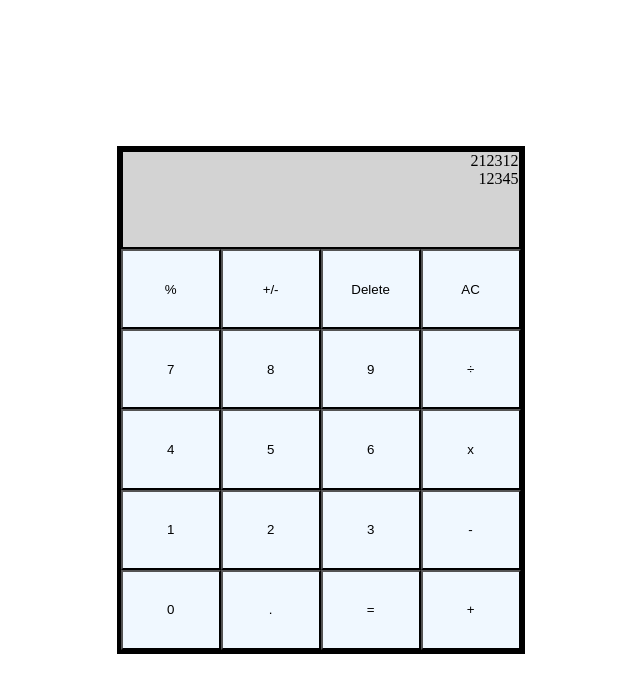
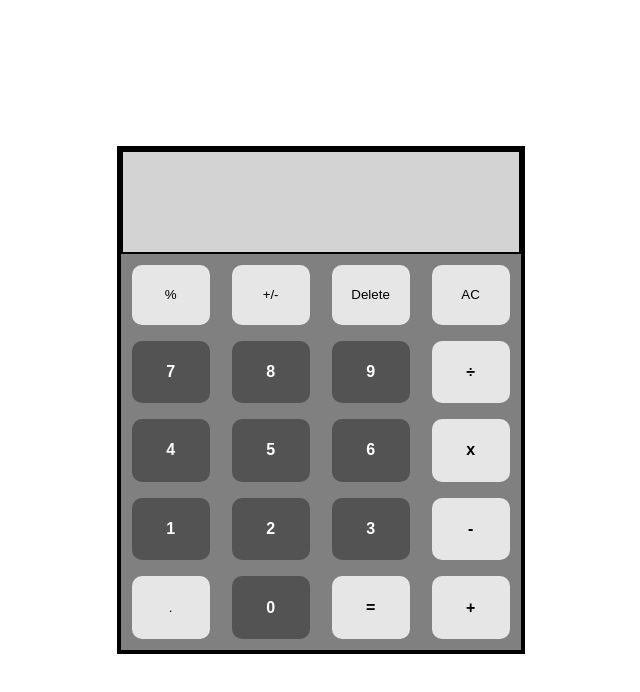
Before and after one commit to itsthewoz/calculator, a plain HTML site: page index.html in a window 1280 px wide. Both pictures are taken after a click on the button "AC". Shown: the whole page, without its empty margins (321-961 px from the left). Drawn offline with Linux system fonts and the light colour scheme.

Commit message:
added listeners and on click events for numbers and operators.

```diff
--- a/index.html
+++ b/index.html
@@ -11,33 +11,35 @@
   <body>
     <div class="calcbody">
       <div class="fullDisplay">
-        <div class="display">
-          <div>212312</div>
+        <div class="display" id="upperDisplay">
+          <div>0</div>
         </div>
-        <div class="display">
-          <div>12345</div>
+        <div class="display" id="lowerDisplay">
+          <div>0</div>
         </div>
       </div>
-      <button>%</button>
-      <button>+/-</button>
-      <button>Delete</button>
-      <button>AC</button>
-      <button>7</button>
-      <button>8</button>
-      <button>9</button>
-      <button>÷</button>
-      <button>4</button>
-      <button>5</button>
-      <button>6</button>
-      <button>x</button>
-      <button>1</button>
-      <button>2</button>
-      <button>3</button>
-      <button>-</button>
-      <button>0</button>
-      <button>.</button>
-      <button>=</button>
-      <button>+</button>
+      <div class="calcbuttons">
+        <button data-key="">%</button>
+        <button data-key="">+/-</button>
+        <button data-key="8">Delete</button>
+        <button data-key="" class="clear">AC</button>
+        <button data-key="55" class="number">7</button>
+        <button data-key="56" class="number">8</button>
+        <button data-key="57" class="number">9</button>
+        <button data-key="193" class="oper">÷</button>
+        <button data-key="52" class="number">4</button>
+        <button data-key="53" class="number">5</button>
+        <button data-key="54" class="number">6</button>
+        <button data-key="106" class="oper">x</button>
+        <button data-key="49" class="number">1</button>
+        <button data-key="50" class="number">2</button>
+        <button data-key="51" class="number">3</button>
+        <button data-key="109" class="oper">-</button>
+        <button data-key="110">.</button>
+        <button data-key="48" class="number">0</button>
+        <button data-key="187" class="oper">=</button>
+        <button data-key="107" class="oper">+</button>
+      </div>
     </div>
   </body>
 </html>
--- a/javascript/scripts.js
+++ b/javascript/scripts.js
@@ -1,16 +1,69 @@
 //vars for display value
 //vars to hold numbers
-let displayValue = "";
+let historyValue = ""; //top value
+let displayValue = ""; //bottom value
 let numberOne = "";
 let numberTwo = "";
 let currentValue = "";
 let operand = "";
 
-//const for button listeners and to grab/push value from the display
-const buttons = document.querySelectorAll("button");
-// buttons.addEventListener("click", () => {
-//   let operand = buttons;          //this is most likely wrong. Needs to set operand === clicked value. Most likely using e?
+const lowerDisplay = document.querySelector("#lowerDisplay");
+const upperDisplay = document.querySelector("#upperDisplay");
+const numberButtons = document.querySelectorAll(".number");
+const operButtons = document.querySelectorAll(".oper");
+const clear = document.querySelector(".clear");
+
+clear.addEventListener("click", reset);
+
+numberButtons.forEach((button) => {
+  button.addEventListener("click", function (e) {
+    if (displayValue === "") {
+      displayValue = e.target.innerText;
+      updateDisplay();
+      updateHistory();
+    } else {
+      displayValue = displayValue + e.target.innerText;
+      updateDisplay();
+      updateHistory();
+    }
+    console.log(e.target.innerText);
+  });
+});
+
+operButtons.forEach((button) => {
+  button.addEventListener("click", function (e) {
+    if (displayValue === "") {
+      return;
+    } else {
+      displayValue = displayValue + " " + e.target.innerText + " ";
+      updateDisplay();
+      updateHistory();
+    }
+    console.log(e.target.innerText);
+  });
+});
+
+// window.addEventListener("keydown", function (e) {
+//   const button = document.querySelector(`button[data-key="${e.keycode}"]`);
+//   console.log(button);
+//   // if(!button) return;
 // });
+
+function pushNumberOne() {
+  numberOne = displayValue;
+}
+
+function pushNumberTwo() {
+  numberTwo = displayValue;
+}
+
+function updateDisplay() {
+  lowerDisplay.innerText = displayValue;
+}
+
+function updateHistory() {
+  upperDisplay.innerText = historyValue;
+}
 
 function add(numberOne, numberTwo) {
   return numberOne + numberTwo;
@@ -28,12 +81,15 @@ function divide(numberOne, numberTwo) {
   return numberOne / numberTwo;
 }
 
-function clear() {
+function reset() {
   let displayValue = 0;
+  let historyValue = 0;
   let numberOne = "";
   let numberTwo = "";
   let currentValue = "";
   let operand = "";
+  updateDisplay();
+  updateHistory();
 }
 
 function operate(operand, numberOne, numberTwo) {
@@ -47,10 +103,3 @@ function operate(operand, numberOne, numberTwo) {
     divide(numberOne, numberTwo);
   }
 }
-
-//add function
-//subtract function
-//multiply function
-//divide function
-//operate function that takes an operator and 2 numbers and calls an above function
-//clear function
--- a/styles/styles.css
+++ b/styles/styles.css
@@ -9,16 +9,30 @@ body {
 }
 
 button {
-  background-color: aliceblue;
+  background-color: rgb(230, 230, 230);
+  border-radius: 10px;
+  border: 0px solid black;
+  margin-top: 8px;
+  margin-bottom: 8px;
+  width: 78px;
 }
 
 .calcbody {
   border: 4px solid black;
+  background-color: grey;
   display: grid;
   grid-template-columns: 100px 100px 100px 100px;
   grid-template-rows: auto;
   height: 500px;
   width: 400px;
+}
+
+.calcbuttons {
+  display: grid;
+  grid-template-columns: 100px 100px 100px 100px;
+  grid-template-rows: auto;
+  height: 390px;
+  justify-items: center;
 }
 
 .display {
@@ -29,9 +43,32 @@ button {
 
 .fullDisplay {
   background-color: lightgray;
+  height: 100px;
   grid-column-start: 1;
   grid-column-end: 5;
   grid-row-start: 1;
   grid-row-end: 2;
   border: 2px solid black;
 }
+
+.number {
+  background-color: rgb(83, 83, 83);
+  color: white;
+  font-size: 16px;
+  font-weight: bold;
+}
+
+.number:hover {
+  background-color: rgb(74, 240, 240);
+  color: black;
+}
+
+.oper {
+  font-size: 16px;
+  font-weight: bold;
+}
+
+.oper:hover {
+  background-color: rgb(41, 131, 131);
+  color: white;
+}
```
